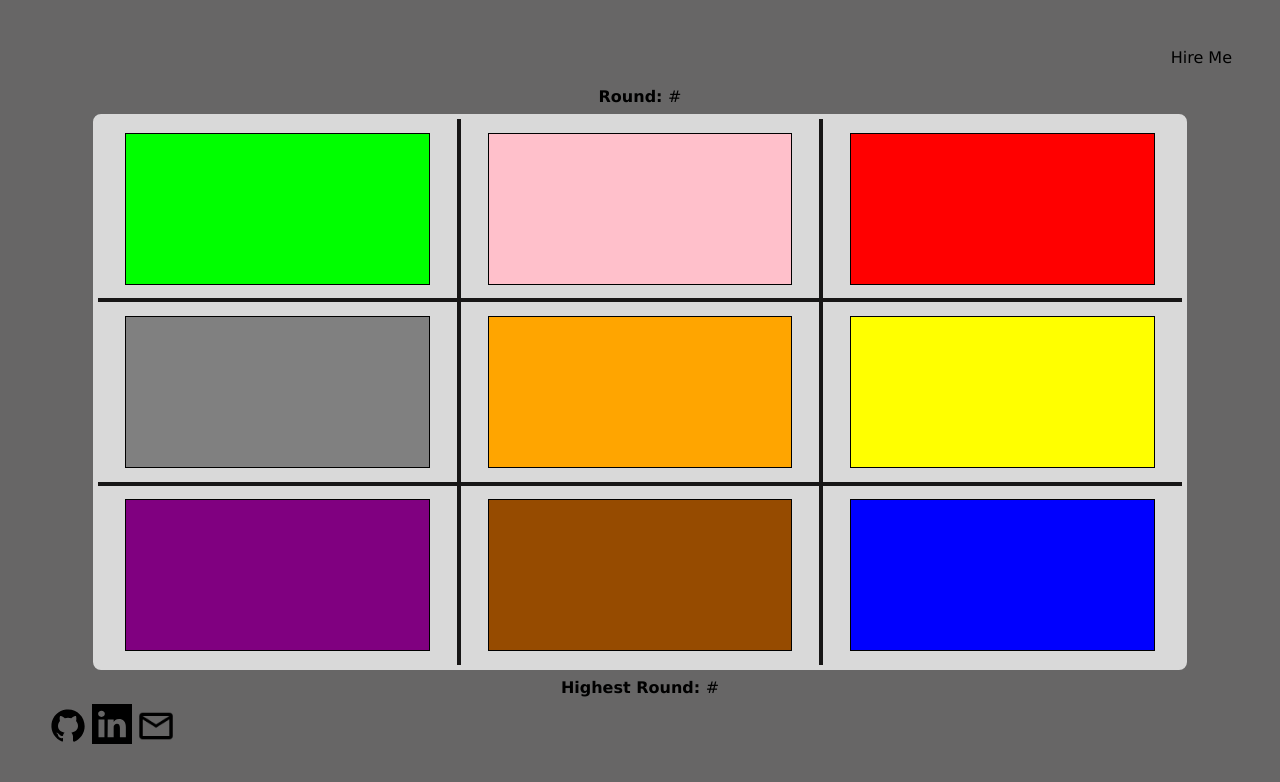
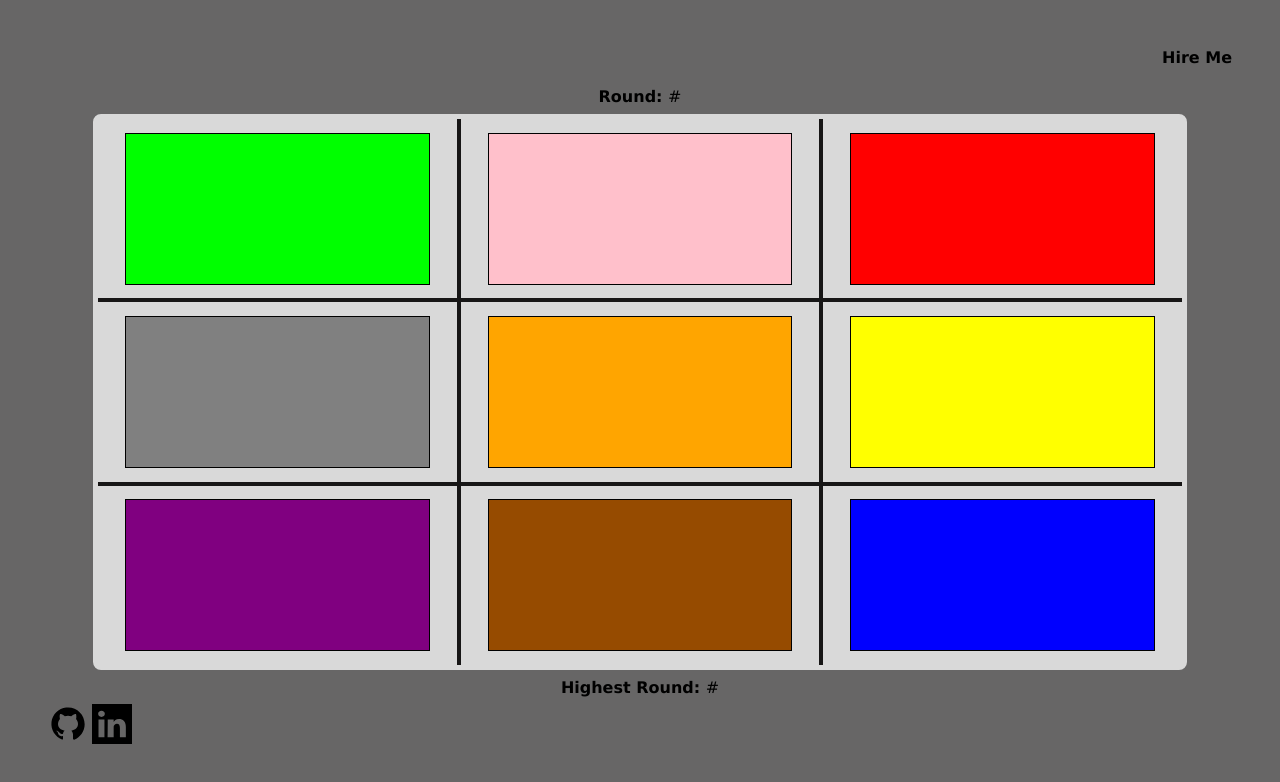
Before and after one commit to Chris-Loza/memorization-game, a React (Vite) app: page / in a window 1280 px wide. Shown: the top 782 px of the page. Built offline with nearby package versions, Linux system fonts and the light colour scheme.

Commit message:
finished links

```diff
--- a/src/Components/Homepage/Homepage.jsx
+++ b/src/Components/Homepage/Homepage.jsx
@@ -27,7 +27,13 @@ const Homepage = () => {
     <>
       <div className="parentContainer">
         <div className="headerContainer">
+          <a
+            href="../../../public/images/FinalResume112524.pdf"
+            target="_blank"
+            rel="noopener noreferrer"
+          >
             <p>Hire Me</p>
+          </a>
         </div>
         <div className="gameContainer">
           <p>
@@ -50,24 +56,31 @@ const Homepage = () => {
         </div>
         <div className="footerContainer">
           <div className="myLinks">
+            <a
+              href="https://github.com/Chris-Loza?tab=repositories"
+              target="_blank"
+              rel="noopener noreferrer"
+            >
               <img
                 src="../../../public/images/githubicon.svg"
                 alt="Github"
                 width={"40px"}
               />
+            </a>
             <div className="linkedInImgContainer">
+              <a
+                href="https://www.linkedin.com/in/christianloza/"
+                target="_blank"
+                rel="noopener noreferrer"
+              >
                 <img
                   src="../../../public/images/linkedInIconBlack.svg"
                   alt="LinkedIn"
                   className="linkedIn"
                   width={"40px"}
                 />
+              </a>
             </div>
-            <img
-              src="../../../public/images/emailIconBlack.png"
-              alt="Email"
-              width={"40px"}
-            />
           </div>
         </div>
       </div>
--- a/src/Components/Homepage/homepage.css
+++ b/src/Components/Homepage/homepage.css
@@ -10,9 +10,19 @@
         align-items: center;
         justify-content: flex-end;
 
-        p {
-            margin-right: 1rem;
-            cursor: pointer;
+        a {
+            text-decoration: none;
+            color: black;
+
+            &:hover {
+                color: white;
+            }
+
+            p {
+                margin-right: 1rem;
+                cursor: pointer;
+                font-weight: bold;
+            }
         }
     }
 
```
Also changed, not shown: 1 other file (tests, documents, lock files or other folders). Lines whose indentation alone changed are shown as unchanged.
